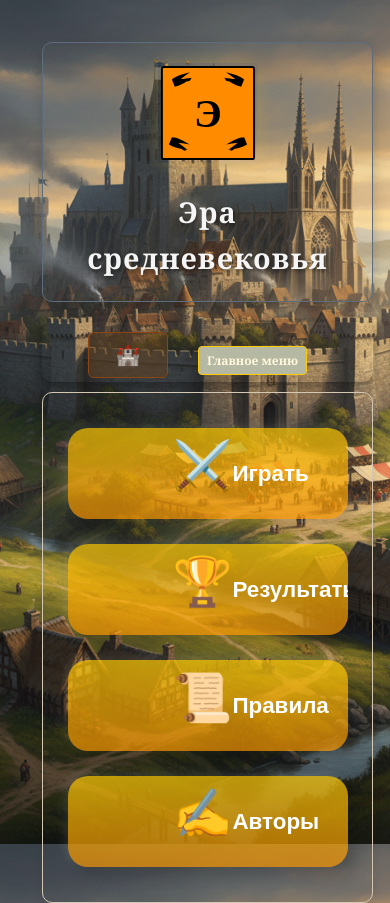
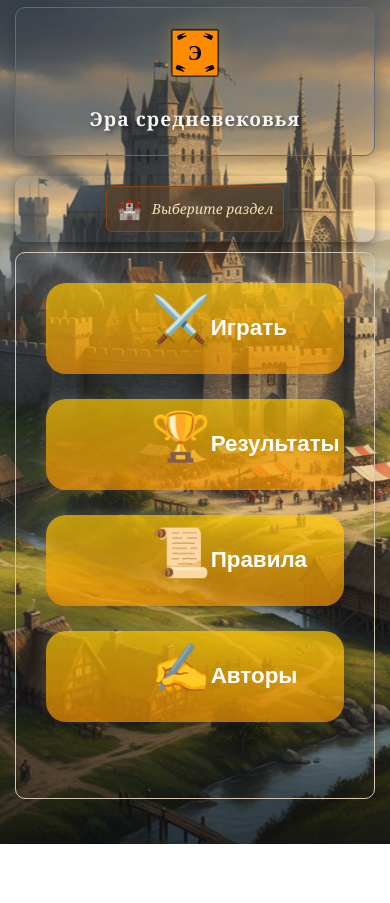
Before and after one commit to Akeloya/MedievalEra, a Vue app in the folder src/medievalera.client/: page / in a window 390 px wide. After the commit the page ends 844 px from the top, so only its background shows below. Built offline with nearby package versions, Linux system fonts and the light colour scheme.

Commit message:
Пробую подогнать всё под мобилу, чтобы кубики можно было с телефона бросать

```diff
--- a/src/medievalera.client/src/App.vue
+++ b/src/medievalera.client/src/App.vue
@@ -170,19 +170,18 @@
     }
   }
 
-  @media (max-width: 480px) {
+  @media (max-width: 640px) {
     .medieval-era-app {
-      width: 90vw;
-      padding: 10px;
+      padding: 5px;
     }
 
     .header-icon-img {
-      width: 100px;
-      height: 100px;
+      width: 50px;
+      height: 50px;
     }
 
     .header-title {
-      font-size: 1.8rem;
+      font-size: 2rem;
     }
 
     .app-main {
@@ -190,15 +189,38 @@
     }
   }
 
-  /* Для очень маленьких экранов */
-  @media (max-width: 360px) {
-    .header-title {
-      font-size: 1.5rem;
+  @media (max-width: 480px) {
+    .medieval-era-app {
+      padding: 5px;
     }
 
     .header-icon-img {
-      width: 85px;
-      height: 85px;
+      width: 50px;
+      height: 50px;
+    }
+
+    .header-title {
+      font-size: 1.2rem;
+    }
+
+    .app-main {
+      padding: 10px;
+    }
+  }
+
+  /* Для очень маленьких экранов */
+  @media (max-width: 360px) {
+    .medieval-era-app {
+      width: 100vw;
+      padding: 5px;
+    }
+    .header-title {
+      font-size: 1rem;
+    }
+
+    .header-icon-img {
+      width: 25px;
+      height: 25px;
     }
   }
 </style>
--- a/src/medievalera.client/src/assets/main.css
+++ b/src/medievalera.client/src/assets/main.css
@@ -33,3 +33,14 @@ a,
     padding: 0 2rem;
   }
 }
+
+@media (max-width: 640px) {
+  #app {
+    padding: 5px;
+  }
+}
+@media (max-width: 480px) {
+  #app {
+    padding: 2px;
+  }
+}
--- a/src/medievalera.client/src/components/Navigation.vue
+++ b/src/medievalera.client/src/components/Navigation.vue
@@ -218,8 +218,8 @@ const goBack = () => {
     }
 
     .breadcrumbs {
-      max-width: 100%;
-      order: 3;
+      max-width: 80%;
+      order: 2;
       margin-top: 10px;
     }
 
@@ -228,7 +228,7 @@ const goBack = () => {
     }
 
     .route-info {
-      order: 2;
+      order: 3;
     }
   }
 
@@ -243,18 +243,25 @@ const goBack = () => {
       font-size: 12px;
     }
 
-    .back-btn {
-      min-width: 100px;
-      padding: 8px 12px;
-    }
-
     .route-info {
       min-width: 80px;
       padding: 6px 10px;
+      order: 3;
     }
 
-    .route-description {
-      display: none; /* Скрываем описание на мобильных */
+    .breadcrumbs {
+      max-width: 80%;
+      margin-top: 10px;
+    }
+  }
+
+  @media(max-width: 640px){
+    .breadcrumbs {
+      display: none;
+    }
+
+    .back-btn{
+        display: block;
     }
   }
 </style>
--- a/src/medievalera.client/src/main.js
+++ b/src/medievalera.client/src/main.js
@@ -6,4 +6,4 @@ import router from '@/router'
 
 createApp(App)
   .use(router)
-  .mount('#app')
+  .mount("#app");
```
Also changed, not shown: src/medievalera.client/src/router.js (+43 -43 lines).
